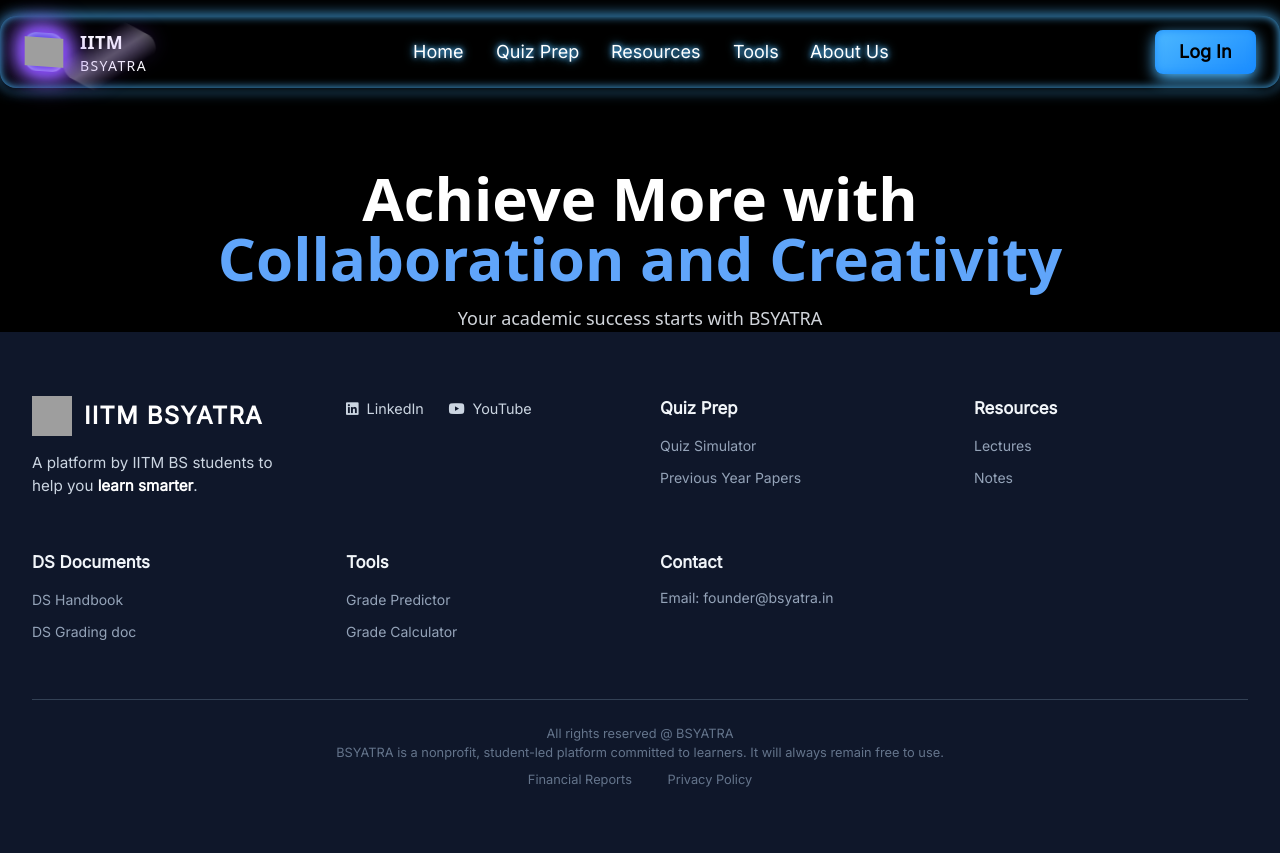
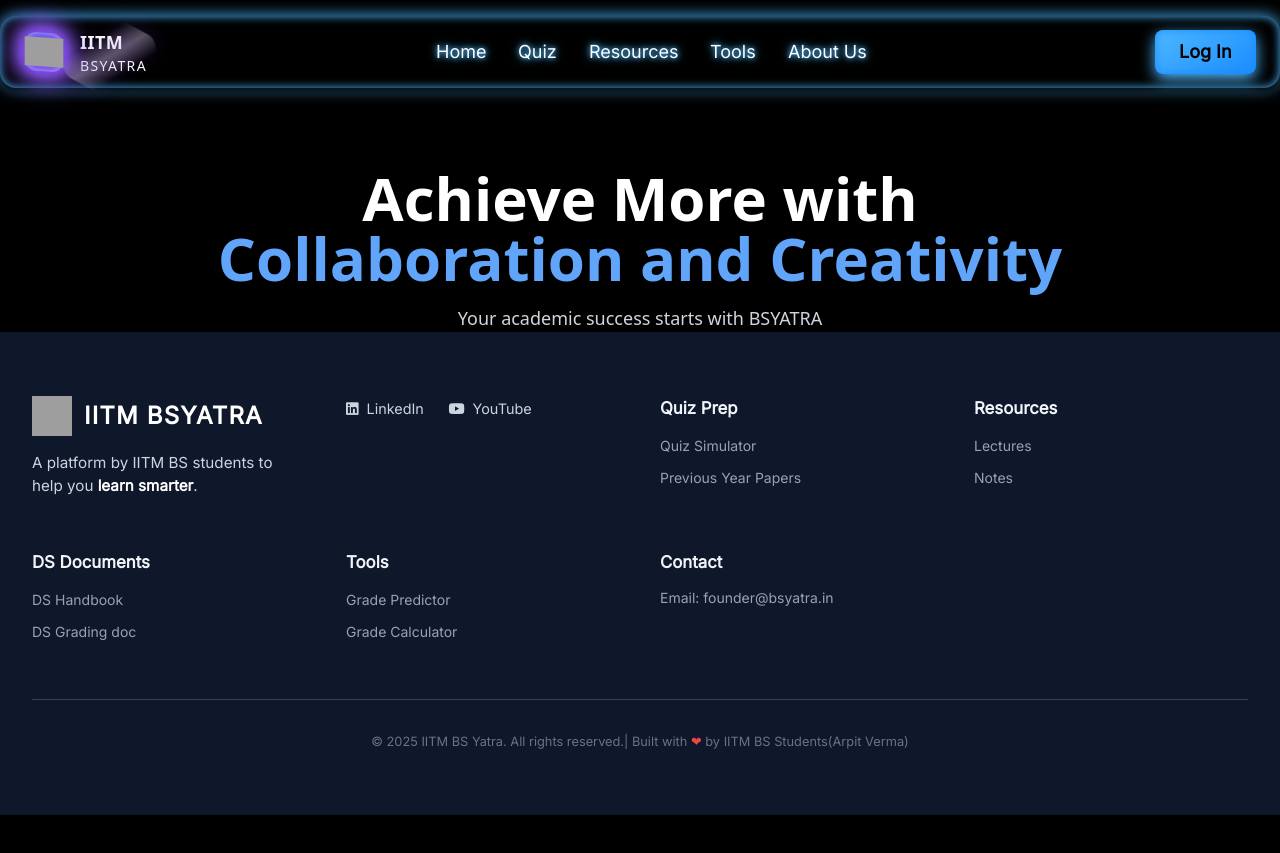
Before and after one commit to Arpitverma05/iitm-bsyatra, a plain HTML site: page index.html in a window 1280 px wide. After the commit the page ends 815 px from the top, so only its background shows below. Drawn offline with nearby package versions, Linux system fonts and the light colour scheme; grey boxes are pictures that could not be loaded.

Commit message:
Update index.html

```diff
--- a/index.html
+++ b/index.html
@@ -3,7 +3,7 @@
 <head>
   <meta charset="utf-8" />
   <meta content="width=device-width, initial-scale=1" name="viewport" />
-  <title> Home</title>
+  <title> Home | IITM BSYATRA</title>
   <script src="https://cdn.tailwindcss.com"></script>
   <link href="https://cdnjs.cloudflare.com/ajax/libs/font-awesome/5.15.3/css/all.min.css" rel="stylesheet" />
   <style>
@@ -251,7 +251,7 @@
     <!-- NAV LINKS Section -->
     <div class="flex space-x-8">
       <a class="text-white text-lg font-normal font-['Inter']" href="index.html">Home</a>
-      <a class="text-white text-lg font-normal font-['Inter']" href="quiz.html">Quiz Prep</a>
+      <a class="text-white text-lg font-normal font-['Inter']" href="quiz.html">Quiz</a>
       <a class="text-white text-lg font-normal font-['Inter']" href="resources.html">Resources</a>
       <a class="text-white text-lg font-normal font-['Inter']" href="tool.html">Tools</a>
       <a class="text-white text-lg font-normal font-['Inter']" href="#">About Us</a>
@@ -326,8 +326,8 @@
     <div class="footer-section">
       <h3>DS Documents</h3>
       <ul>
-        <li><a href="#">DS Handbook</a></li>
-        <li><a href="#">DS Grading doc</a></li>
+        <li><a href="IITM BS Degree Programme - Student Handbook (Updated 08052025) - Student version.html">DS Handbook</a></li>
+            <li><a href="BS-DS_ May 2025 Grading document (Student).html">DS Grading doc</a></li>
       </ul>
     </div>
 
@@ -348,12 +348,9 @@
 
   <!-- Bottom Bar -->
   <div class="footer-bottom">
-    <p>All rights reserved @ BSYATRA</p>
-    <p>BSYATRA is a nonprofit, student-led platform committed to learners. It will always remain free to use.</p>
     <div>
-      <a href="#">Financial Reports</a>
-      <a href="#">Privacy Policy</a>
-    </div>
+    © 2025 IITM BS Yatra. All rights reserved.| Built with <span class="text-red-500">❤</span>  by IITM BS Students(Arpit Verma)
+  </div>
   </div>
 </footer>
 
```
